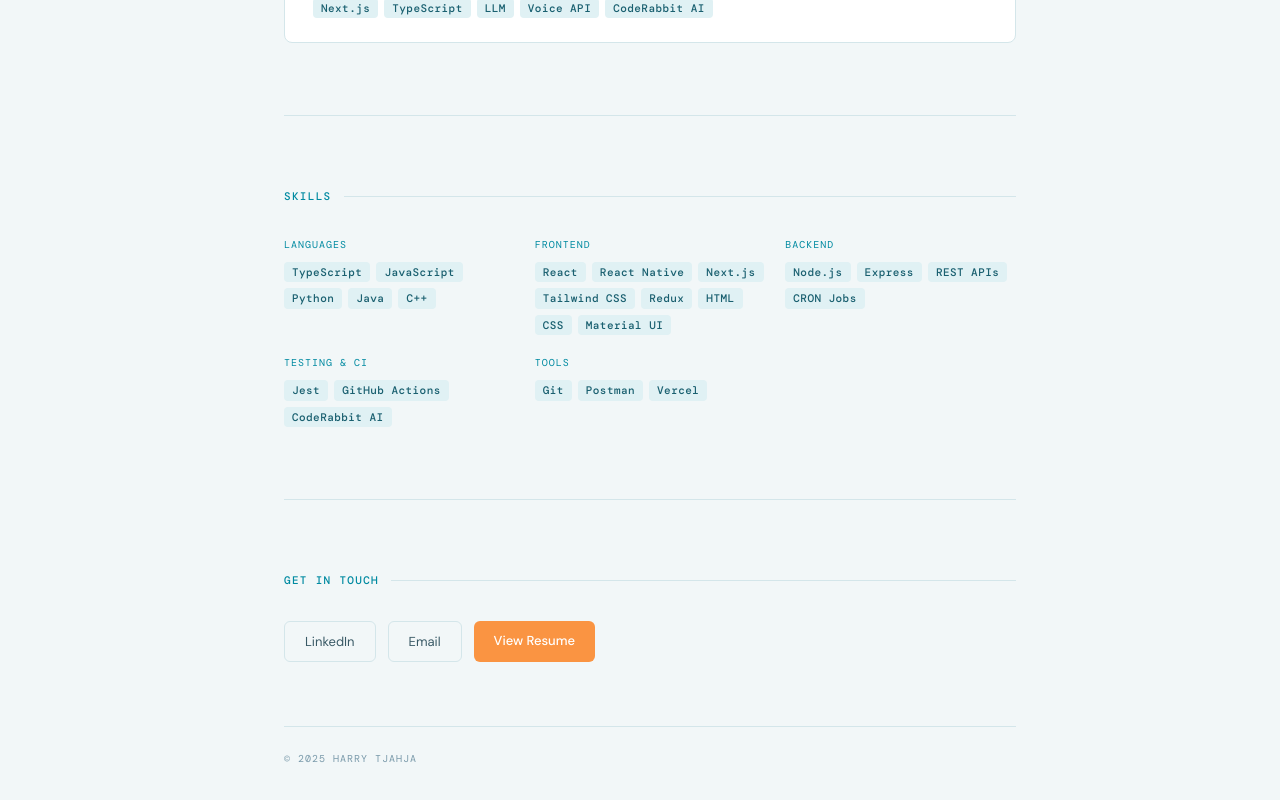
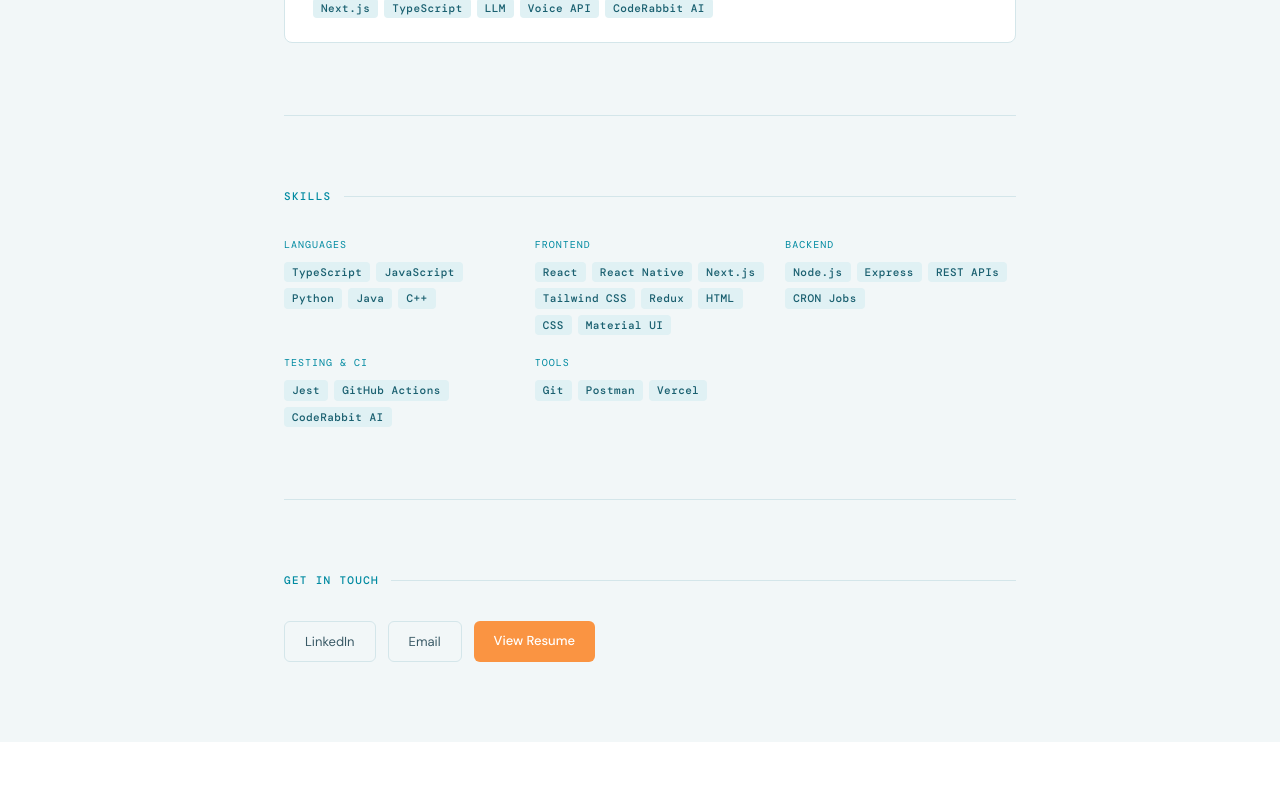
Before and after one commit to Harry823/harrytjahja-website, a Next.js app: page / in a window 1280 px wide. Shown: the part 2048-2848 px from the top of the page. After the commit the page ends 2790 px from the top, so only its background shows below. Built offline with nearby package versions, Linux system fonts and the light colour scheme; no server answers.

Commit message:
removed copyright tag

```diff
--- a/src/app/page.tsx
+++ b/src/app/page.tsx
@@ -150,9 +150,6 @@ const Home = () => {
             View Resume
           </a>
         </div>
-        <div className="mt-16 pt-6 border-t border-border">
-          <p className="font-mono text-[10px] text-muted tracking-[0.1em]">© 2025 HARRY TJAHJA</p>
-        </div>
       </section>
     </>
   );
```
